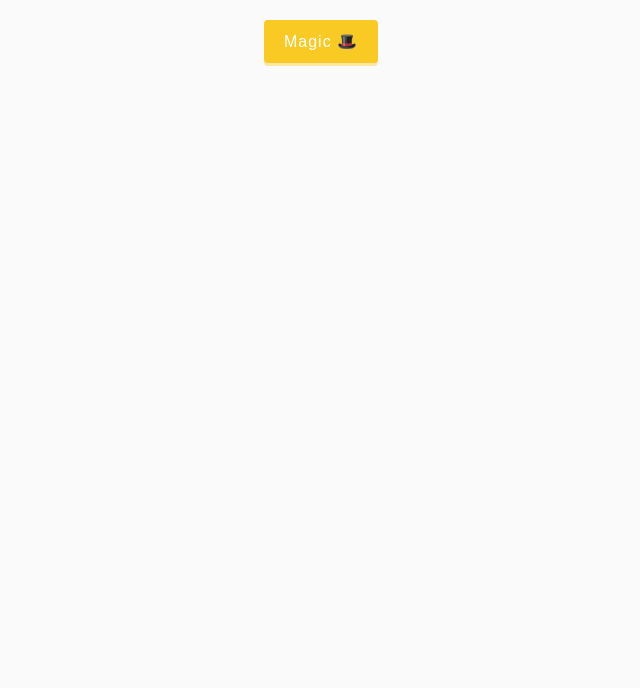
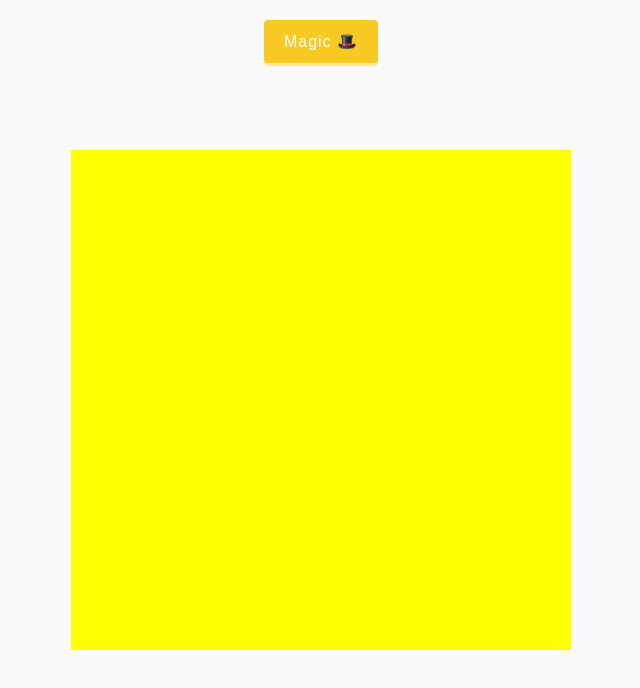
Before and after one commit to SGsubuuu-2322/3D-Background_Boxes, a plain HTML site: page index.html in a window 1280 px wide. Shown: the whole page, without its empty margins (319-959 px from the left). Drawn offline with Linux system fonts and the light colour scheme.

Commit message:
Added the stylings for the parent box and its cild boxes...

```diff
--- a/style.css
+++ b/style.css
@@ -39,3 +39,16 @@ body {
   box-shadow: none;
   transform: translateY(3px);
 }
+
+.boxes {
+  height: 500px;
+  width: 500px;
+  display: flex;
+  flex-wrap: wrap;
+}
+
+.box {
+  background-color: yellow;
+  height: 125px;
+  width: 125px;
+}
```
